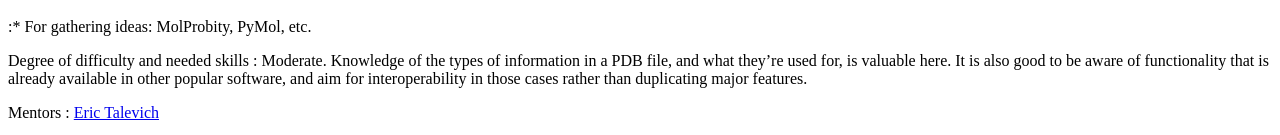
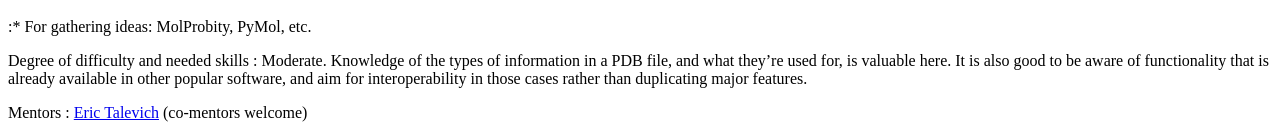
Before and after one commit to biopython/biopython.github.io, a Jekyll site: the page built from wiki/Google_Summer_of_Code.md, in a window 1280 px wide and 900 px high, scrolled down 1794 px. Shown: the part 762-897 px from the top of the window. Built offline with Jekyll 4.4.1, drawn with Linux system fonts in a browser that asks for light colours.

Commit message:
/* PDB-Tidy: command-line tools for manipulating PDB files */ Anyone else want to co-mentor this?

```diff
--- a/wiki/Google_Summer_of_Code.md
+++ b/wiki/Google_Summer_of_Code.md
@@ -178,4 +178,4 @@ Degree of difficulty and needed skills : Moderate. Knowledge of the types of inf
 
 <!-- -->
 
-Mentors : [Eric Talevich](User%3AEricTalevich "wikilink")
+Mentors : [Eric Talevich](User%3AEricTalevich "wikilink") (co-mentors welcome)
```
Also changed, not shown: 1 other file.
